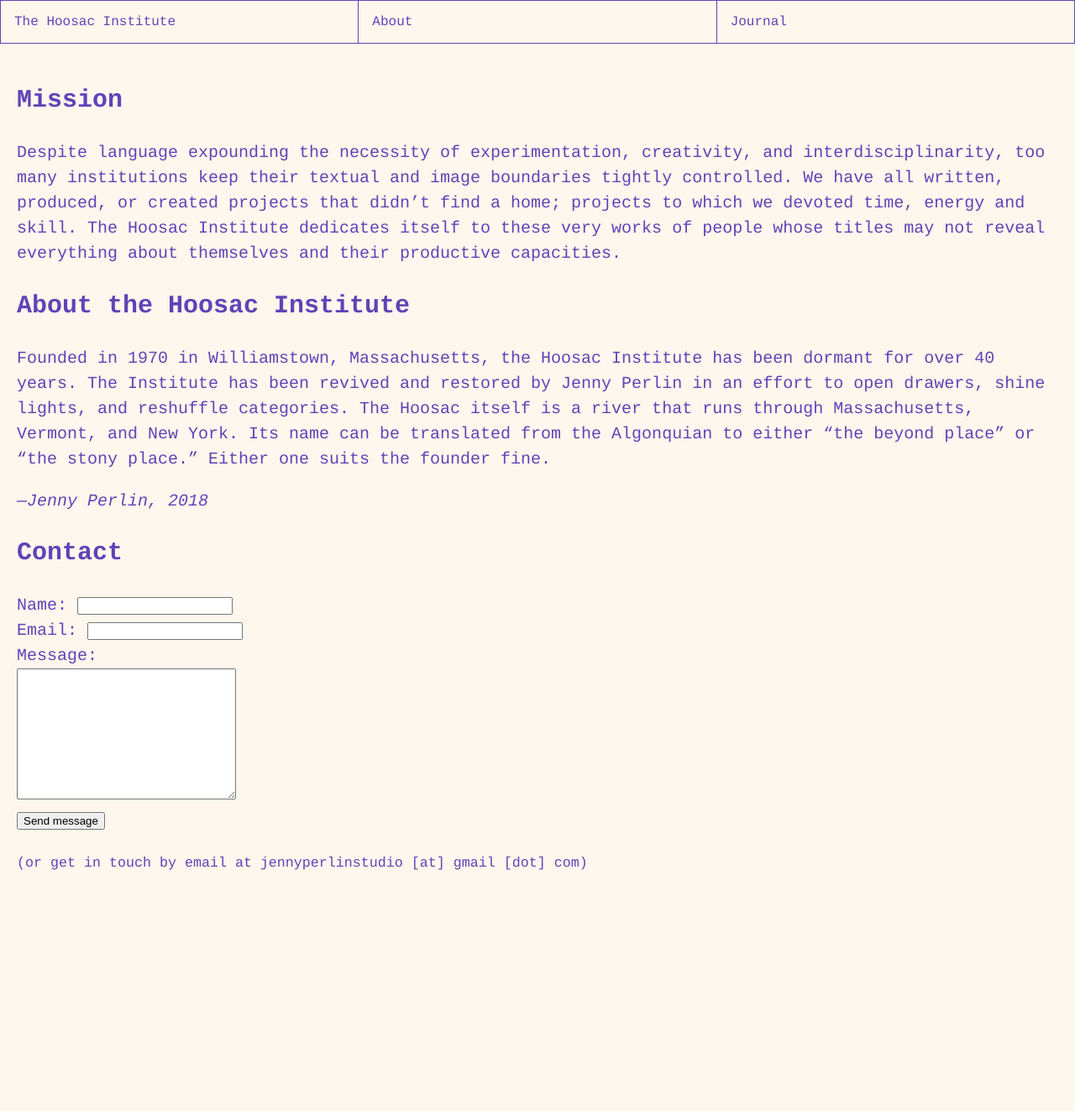
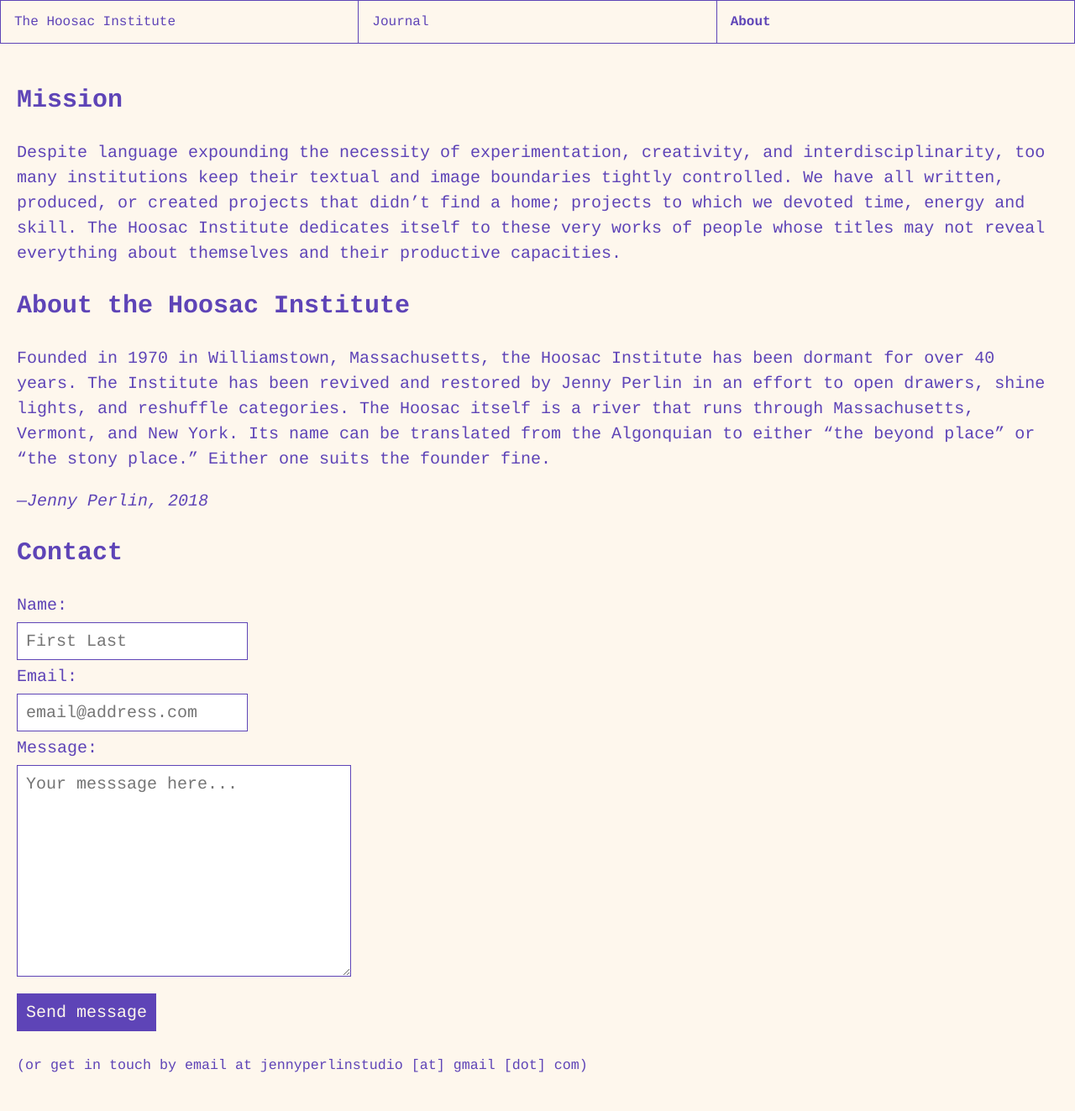
Before and after one commit to caseyg/hoosacinstitute, a Jekyll site: the page built from about.md, in a window 1280 px wide. Shown: the whole page at 84% size. Built offline with Jekyll 4.4.1, drawn with Linux system fonts in a browser that asks for light colours; nearby versions of some CDN libraries; our own code applies the rules of GitHub Pages for plain Markdown files; before the commit the page ends 1082 px from its top, so only the background shows below that.

```diff
--- a/_layouts/default.html
+++ b/_layouts/default.html
@@ -7,6 +7,7 @@
     <meta name="viewport" content="width=device-width, initial-scale=1">
     {%- seo -%}
     <link rel="stylesheet" href="{{ "/assets/main.css" | relative_url }}">
+    <link rel="stylesheet" href="https://cdnjs.cloudflare.com/ajax/libs/toastr.js/2.1.4/toastr.min.css" />
     {%- feed_meta -%}
   </head>
 
@@ -15,9 +16,9 @@
     <header role="banner">
 
     <ul class="nav">
-      <a href="{{ site.baseurl }}/">The Hoosac Institute</a>
-      <a href="{{ site.baseurl }}/about">About</a>
-      <a href="{{ site.baseurl }}/journal">Journal</a>
+      <a href="{{ site.baseurl }}/" {% if page.title == "The Hoosac Institute" %}class="active"{% endif %}>The Hoosac Institute</a>
+      <a href="{{ site.baseurl }}/journal"{% if page.path contains "journal" %}class="active"{% endif %}>Journal</a>
+      <a href="{{ site.baseurl }}/about"{% if page.title == "About" %}class="active"{% endif %}>About</a>
     </ul>
 
     </header>
--- a/_layouts/issue.html
+++ b/_layouts/issue.html
@@ -33,7 +33,7 @@ layout: default
 
   <p>Navigate the links above to browse and download individual contributions, or click below to download the entire issue contents.</p>
 
-  <a href="{{ page.download.url }}" class="download">
+  <a href="{{ page.download.url }}" class="download prompt">
     Download .ZIP ({{ page.download.size }})
   </a>
 
--- a/_sass/style.scss
+++ b/_sass/style.scss
@@ -36,20 +36,31 @@ hr {
   padding: 0;
   list-style-type: none;
   border: 1px solid #5E44B7;
-  border-right: none;
+  border-bottom: none;
+  flex-direction: column;
 }
 
 .nav a:link,
 .nav a:visited {
   margin: 0;
   padding: 1em;
-  flex: 1 1 0;
-  border-right: 1px solid #5E44B7;
   text-align: left;
+  border-bottom: 1px solid #5E44B7;
 }
 
-.contributors {
-  column-count: 2;
+@media (min-width: 432px) {
+  .nav {
+    flex-direction: row;
+    border-right: none;
+  }
+  .nav a:link,
+  .nav a:visited {
+    flex: 1 1 0;
+    border-right: 1px solid #5E44B7;
+  }
+  .contributors {
+    column-count: 2;
+  }
 }
 
 .journal {
@@ -85,6 +96,7 @@ hr {
   height: auto;
   margin-right: .5em;
   display: inline;
+  line-height: 1.5;
 }
 .file:after {
   content: " ";
@@ -157,9 +169,17 @@ hr {
     margin: auto;
     margin-top: 10vw;
     text-align: center;
+    padding-bottom: 0!important;
 
-    marquee {
+    .marquee {
       font-size: 16px;
+      width: 90%;
+      overflow: hidden;
+      text-align: center;
+      padding: 0 5%;
+      white-space: nowrap;
+      overflow: hidden;
+      text-overflow: ellipsis;
     }
   }
 
@@ -183,6 +203,10 @@ hr {
     width: 20vw;
     height: 20vw;
   }
+  .contribution__content {
+    font-size: 22px;
+    padding-top: 22px;
+  }
 }
 
 table {
@@ -201,3 +225,45 @@ th {
   border-radius: 0;
   text-align: left;
 }
+
+.announcement {
+  border: 1px dotted #5E44B7;
+  padding: .5em 1em;
+  font-size: 16px;
+
+  a:link,
+  a:visited {
+    text-decoration: underline;
+  }
+}
+
+.active {
+  font-weight: bold;
+}
+
+.toast {
+  background-color: #5E44B7!important;
+  color: #FEF7ED!important;
+  opacity: 1;
+}
+
+input,
+textarea {
+  border: 1px solid #5E44B7;
+  color: #5E44B7;
+  padding: .5em;
+  display: inline-block;
+  font-family: courier;
+  font-size: 1em;
+  margin: .25em .25em .25em 0;
+}
+
+input[type="submit"] {
+  background: #5E44B7;
+  color: #FEF7ED;
+  cursor: pointer;
+}
+
+textarea {
+  max-width: 95%;
+}
--- a/about.md
+++ b/about.md
@@ -15,10 +15,10 @@ _—Jenny Perlin, 2018_
 ## Contact
 
 <form action="https://formspree.io/jennyperlinstudio@gmail.com" method="POST">
-Name: <input type="text" name="full_name"><br>
-Email: <input type="email" name="__replyto"><br>
+Name:<br><input type="text" name="full_name" placeholder="First Last"><br>
+Email:<br><input type="email" name="__replyto" placeholder="email@address.com"><br>
 Message:<br>
-<textarea name="message" rows="10" cols="30"></textarea><br>
+<textarea name="message" rows="10" cols="30" placeholder="Your messsage here..."></textarea><br>
 <input type="submit" value="Send message">
 </form>
 
```
Also changed, not shown: other parts of _layouts/default.html (+7 -0 lines), _layouts/contribution.html (+5 -3 lines), _layouts/home.html (added, +37 -0 lines), _posts/2018-06-01-welcome-to-the-hoosac-institute.markdown (added, +17 -0 lines), index.md (+1 -24 lines).
